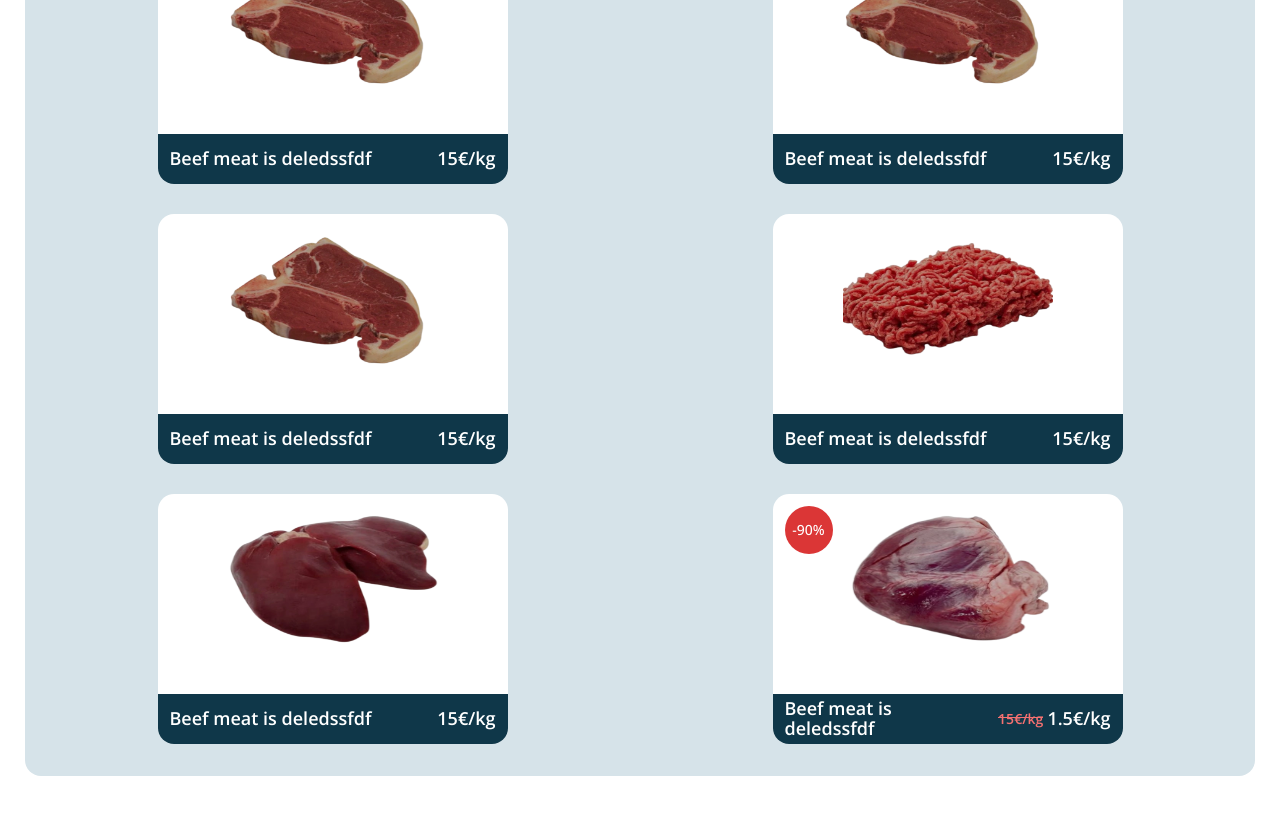
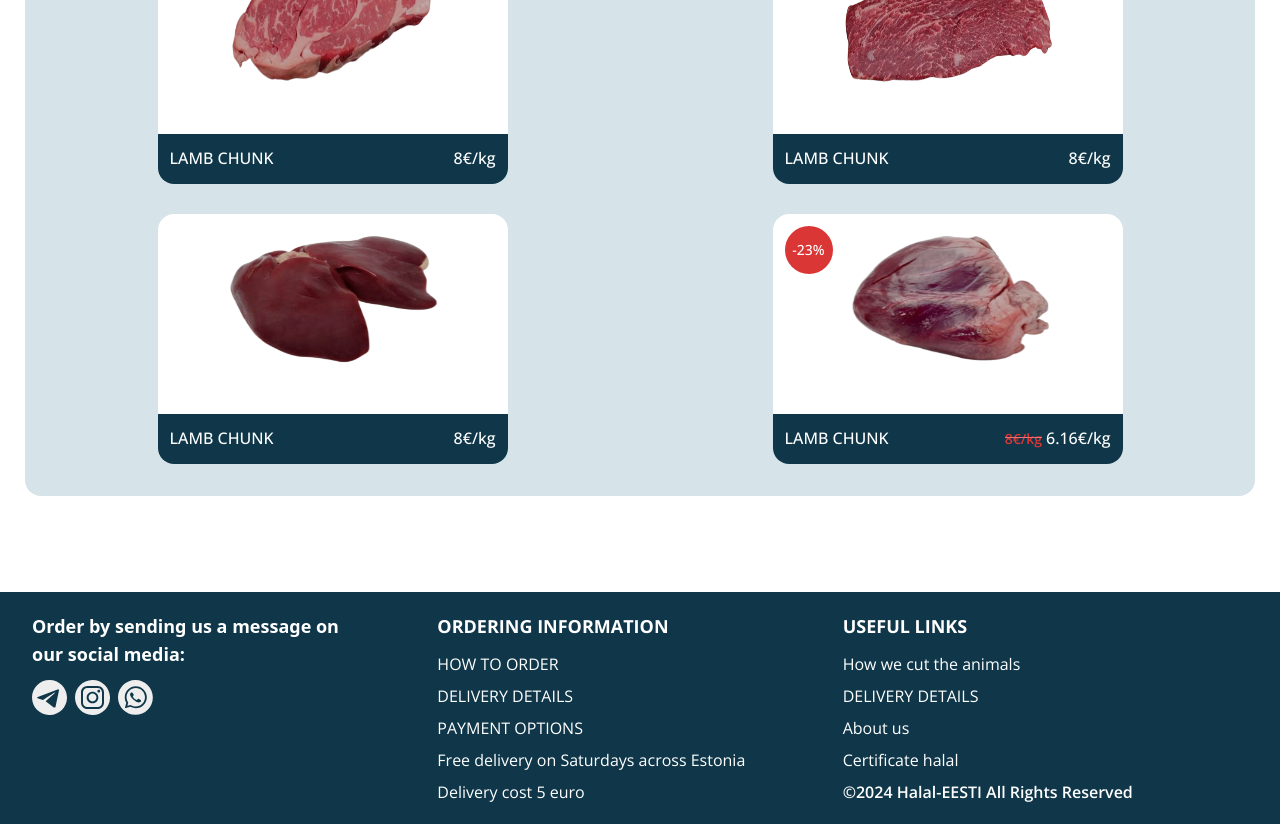
Before and after one commit to temirovruslan/meat-shop, a Next.js app: page /ee/sheep in a window 1280 px wide. Shown: the part 520-1344 px from the top of the page. Built offline with nearby package versions, Linux system fonts and the light colour scheme; a web font is replaced by a local one.

Commit message:
Added footer

```diff
--- a/app/[lang]/components/BeefCards.tsx
+++ b/app/[lang]/components/Cards.tsx
@@ -1,11 +1,11 @@
-import { beef } from '@/constant'
+import { beefType } from '@/types'
 import Image from 'next/image'
 
-const BeefCards = () => {
+const Cards: React.FC<{ data: beefType[] }> = ({ data }) => {
   return (
     <ul className='cards my-12 rounded-2xl bg-[#D6E3E9] py-8'>
-      {beef &&
-        beef.map((item, i) => {
+      {data &&
+        data.map((item, i) => {
           return (
             <li
               className='card relative flex h-[300px] flex-col rounded-2xl bg-white'
@@ -32,12 +32,12 @@ const BeefCards = () => {
               </div>
               <div className='z-10 flex h-[20%] items-center justify-between rounded-b-2xl bg-main px-3 text-[#ffffff]'>
                 <div className='pr-3'>
-                  <p className=' title'>Beef meat is deledssfdf </p>
+                  <p className=' title'>{item.name.toUpperCase()}</p>
                 </div>
                 {item.sale ? (
                   <div className='flex items-center'>
                     <div className='center relative'>
-                      <p className='mr-1 text-[10px] text-[#F57171] md:text-sm'>
+                      <p className='mr-1 text-[10px] text-[#DB3636] md:text-sm'>
                         {item.price}€/kg
                       </p>
 
@@ -65,4 +65,4 @@ const BeefCards = () => {
   )
 }
 
-export default BeefCards
+export default Cards
--- a/app/[lang]/components/Footer.tsx
+++ b/app/[lang]/components/Footer.tsx
@@ -14,13 +14,12 @@ export default async function Footer({
 }) {
   const { page } = await getDictionary(lang)
   return (
-    <div className='w-full bg-main text-white mt-12'>
+    <div className='mt-12 w-full bg-main text-white'>
       <div className='container h-full py-5'>
         <div className='center'>
           <div className='grid grid-cols-1 lg:grid-cols-3'>
             <div>
-
-              <h3 className='mb-3 mr-0 text-base font-bold sm:text-lg lg:mr-16 font-sans'>
+              <h3 className='mb-3 mr-0 font-sans text-base font-bold sm:text-lg lg:mr-16'>
                 Order by sending us a message on our social media:
               </h3>
               <div className='mb-5 flex lg:mb-0'>
@@ -63,27 +62,27 @@ export default async function Footer({
               </h3>
               <ul className='flex flex-col '>
                 <li className='mb-2 '>
-                  <Link className='text-size' href={`/${lang}`}>
+                  <Link className='text-size' href={`/${lang}/order-info`}>
                     HOW TO ORDER
                   </Link>
                 </li>
                 <li className='mb-2'>
-                  <Link className='text-size' href={`/${lang}`}>
+                  <Link className='text-size' href={`/${lang}/order-info`}>
                     DELIVERY DETAILS
                   </Link>
                 </li>
                 <li className='mb-2'>
-                  <Link className='text-size' href={`/${lang}`}>
+                  <Link className='text-size' href={`/${lang}/order-info`}>
                     PAYMENT OPTIONS
                   </Link>
                 </li>
                 <li className='mb-2'>
-                  <Link className='text-size' href={`/${lang}`}>
+                  <Link className='text-size' href={`/${lang}/order-info`}>
                     Free delivery on Saturdays across Estonia
                   </Link>
                 </li>
                 <li>
-                  <Link className='text-size' href={`/${lang}`}>
+                  <Link className='text-size' href={`/${lang}/order-info`}>
                     Delivery cost 5 euro
                   </Link>
                 </li>
@@ -95,22 +94,22 @@ export default async function Footer({
               </h3>
               <ul>
                 <li className='mb-2'>
-                  <Link className='text-size' href={`/${lang}`}>
+                  <Link className='text-size' href={`/${lang}/useful-links`}>
                     How we cut the animals
                   </Link>
                 </li>
                 <li className='mb-2'>
-                  <Link className='text-size' href={`/${lang}`}>
+                  <Link className='text-size' href={`/${lang}/useful-links`}>
                     DELIVERY DETAILS
                   </Link>
                 </li>
                 <li className='mb-2'>
-                  <Link className='text-size' href={`/${lang}`}>
+                  <Link className='text-size' href={`/${lang}/useful-links`}>
                     About us
                   </Link>
                 </li>
                 <li className='mb-2'>
-                  <Link className='text-size' href={`/${lang}`}>
+                  <Link className='text-size' href={`/${lang}/useful-links`}>
                     Certificate halal
                   </Link>
                 </li>
--- a/app/[lang]/components/header/locale-switcher.tsx
+++ b/app/[lang]/components/header/locale-switcher.tsx
@@ -5,7 +5,7 @@ import { usePathname } from 'next/navigation'
 import eng from '@/public/eng.svg'
 import rus from '@/public/rus.svg'
 import nor from '@/public/nor.svg'
-import est from '@/public/est.png'
+import est from '@/public/est.svg'
 import { i18n } from '@/i18n.config'
 import arrow from '@/public/arrow.svg'
 import Image, { StaticImageData } from 'next/image'
--- a/app/[lang]/globals.css
+++ b/app/[lang]/globals.css
@@ -1,7 +1,6 @@
 @tailwind base;
 @tailwind components;
 @tailwind utilities;
-
 
 @import url('https://fonts.googleapis.com/css2?family=Caveat:wght@400;500;600&display=swap');
 
@@ -72,10 +71,10 @@ body {
       font-size: 16px;
       font-weight: 500;
     }
-    @media (min-width: 1000px) {
+    /* @media (min-width: 1000px) {
       font-size: 18px;
       font-weight: 600;
-    }
+    } */
   }
 }
 .card_img {
@@ -103,3 +102,12 @@ body {
     font-size: 16px;
   }
 }
+.heading-size {
+  font-size: 20px;
+  @media (min-width: 768px) {
+    font-size: 23px;
+  }
+  @media (min-width: 1000px) {
+    font-size: 25px;
+  }
+}
--- /dev/null
+++ b/app/[lang]/order-info/page.tsx
@@ -0,0 +1,50 @@
+import { Locale } from '@/i18n.config'
+import { getDictionary } from '@/lib/dictionary'
+import Footer from '../components/Footer'
+
+export default async function OrderInfo({
+  params: { lang }
+}: {
+  params: { lang: Locale }
+}) {
+  const { page } = await getDictionary(lang)
+
+  return (
+    <div className='flex h-screen flex-col'>
+      <div className='wrapper flex-1 center'>
+        <main className='mt-10  h-[700px]  w-full lg:w-5/6 rounded-xl bg-lightBlue px-[15px]  py-12 text-main md:px-36  lg:px-52'>
+          <div className='mb-6'>
+            <h2 className='heading-size mb-2 font-semibold'>HOW TO ORDER</h2>
+            <p className='text-size'>
+              Lorem ipsum dolor sit amet consectetur adipisicing elit. Expedita,
+              pariatur. Est, hic quis autem atque minus quam, quod facilis
+              possimus aut reiciendis non dolorum voluptatem, voluptatibus
+              provident! Quas, ipsa! Ex?
+            </p>
+          </div>
+          <div className='mb-6'>
+            <h2 className='heading-size mb-2 font-semibold'>
+              DELIVERY DETAILS
+            </h2>
+            <p className='text-size'>
+              Lorem ipsum dolor sit amet consectetur adipisicing elit. Expedita,
+              pariatur. Est, hic quis autem atque minus quam, quod facilis
+              possimus aut reiciendis non dolorum voluptatem, voluptatibus
+              provident! Quas, ipsa! Ex?
+            </p>
+          </div>
+          <div className='mb-6'>
+            <h2 className='heading-size mb-2 font-semibold'>PAYMENT OPTIONS</h2>
+            <p className='text-size'>
+              Lorem ipsum dolor sit amet consectetur adipisicing elit. Expedita,
+              pariatur. Est, hic quis autem atque minus quam, quod facilis
+              possimus aut reiciendis non dolorum voluptatem, voluptatibus
+              provident! Quas, ipsa! Ex?
+            </p>
+          </div>
+        </main>
+      </div>
+      <Footer params={{ lang }} />
+    </div>
+  )
+}
--- a/app/[lang]/sheep/page.tsx
+++ b/app/[lang]/sheep/page.tsx
@@ -1,6 +1,8 @@
 import { Locale } from '@/i18n.config'
 import { getDictionary } from '@/lib/dictionary'
-import BeefCards from '../components/BeefCards'
+import { lamb } from '@/constant'
+import Footer from '../components/Footer'
+import Cards from '../components/Cards'
 
 export default async function Sheep({
   params: { lang }
@@ -10,8 +12,11 @@ export default async function Sheep({
   const { page } = await getDictionary(lang)
 
   return (
-    <div className='wrapper'>
-      <BeefCards />
+    <div className='flex h-screen flex-col'>
+      <div className=' flex-1'>
+        <div className='wrapper'>{lamb && <Cards data={lamb} />}</div>
+      </div>
+      <Footer params={{ lang }} />
     </div>
   )
 }
--- /dev/null
+++ b/app/[lang]/useful-links/page.tsx
@@ -0,0 +1,50 @@
+import { Locale } from '@/i18n.config'
+import { getDictionary } from '@/lib/dictionary'
+import Footer from '../components/Footer'
+
+export default async function UsefulLinks({
+  params: { lang }
+}: {
+  params: { lang: Locale }
+}) {
+  const { page } = await getDictionary(lang)
+
+  return (
+    <div className='flex h-screen flex-col'>
+      <div className='wrapper flex-1 center'>
+        <main className='mt-10  h-[700px]  w-full lg:w-5/6 rounded-xl bg-lightBlue px-[15px]  py-12 text-main md:px-36  lg:px-52'>
+          <div className='mb-6'>
+            <h2 className='heading-size mb-2 font-semibold'>HOW WE CUT THE ANIMALS</h2>
+            <p className='text-size'>
+              Lorem ipsum dolor sit amet consectetur adipisicing elit. Expedita,
+              pariatur. Est, hic quis autem atque minus quam, quod facilis
+              possimus aut reiciendis non dolorum voluptatem, voluptatibus
+              provident! Quas, ipsa! Ex?
+            </p>
+          </div>
+          <div className='mb-6'>
+            <h2 className='heading-size mb-2 font-semibold'>
+            RETURN
+            </h2>
+            <p className='text-size'>
+              Lorem ipsum dolor sit amet consectetur adipisicing elit. Expedita,
+              pariatur. Est, hic quis autem atque minus quam, quod facilis
+              possimus aut reiciendis non dolorum voluptatem, voluptatibus
+              provident! Quas, ipsa! Ex?
+            </p>
+          </div>
+          <div className='mb-6'>
+            <h2 className='heading-size mb-2 font-semibold'>ABOUT US</h2>
+            <p className='text-size'>
+              Lorem ipsum dolor sit amet consectetur adipisicing elit. Expedita,
+              pariatur. Est, hic quis autem atque minus quam, quod facilis
+              possimus aut reiciendis non dolorum voluptatem, voluptatibus
+              provident! Quas, ipsa! Ex?
+            </p>
+          </div>
+        </main>
+      </div>
+      <Footer params={{ lang }} />
+    </div>
+  )
+}
--- a/constant/index.ts
+++ b/constant/index.ts
@@ -1,4 +1,4 @@
-import { lambType } from '@/types'
+import { beefType, lambType } from '@/types'
 import img_1 from '/public/beef_meat1.webp'
 import img_2 from '/public/beef_meat2.webp'
 import img_3 from '/public/beef_meat3.webp'
@@ -10,13 +10,40 @@ import img_8 from '/public/beef_meat8.webp'
 
 export const lamb: lambType[] = [
   {
-    price: 15,
-    name: 'Beef Chunk',
-    image: img_1.src
+    price: 8,
+    name: 'Lamb Chunk',
+    image: img_2.src
+  },
+  {
+    sale: 55,
+    price: 8,
+    name: 'Lamb Chunk',
+    image: img_2.src
+  },
+  {
+    price: 8,
+    name: 'Lamb Chunk',
+    image: img_2.src
+  },
+  {
+    price: 8,
+    name: 'Lamb Chunk',
+    image: img_3.src
+  },
+  {
+    price: 8,
+    name: 'Lamb Chunk',
+    image: img_7.src
+  },
+  {
+    sale: 23,
+    price: 8,
+    name: 'Lamb Chunk',
+    image: img_8.src
   }
 ]
 
-export const beef: lambType[] = [
+export const beef: beefType[] = [
   {
     price: 15,
     name: 'Beef Chunk',
--- a/tailwind.config.js
+++ b/tailwind.config.js
@@ -11,7 +11,7 @@ module.exports = {
         main: '#0F3749',
         sec: '#EBFFD8',
         darkGreen: '#32773D',
-        pinkLight: '#D5BCBC'
+        lightBlue: '#D6E3E9'
       },
       container: {
         center: true,
```
Also changed, not shown: app/[lang]/beef/page.tsx (+8 -5 lines), types/index.ts (+7 -0 lines), public/est.svg.
